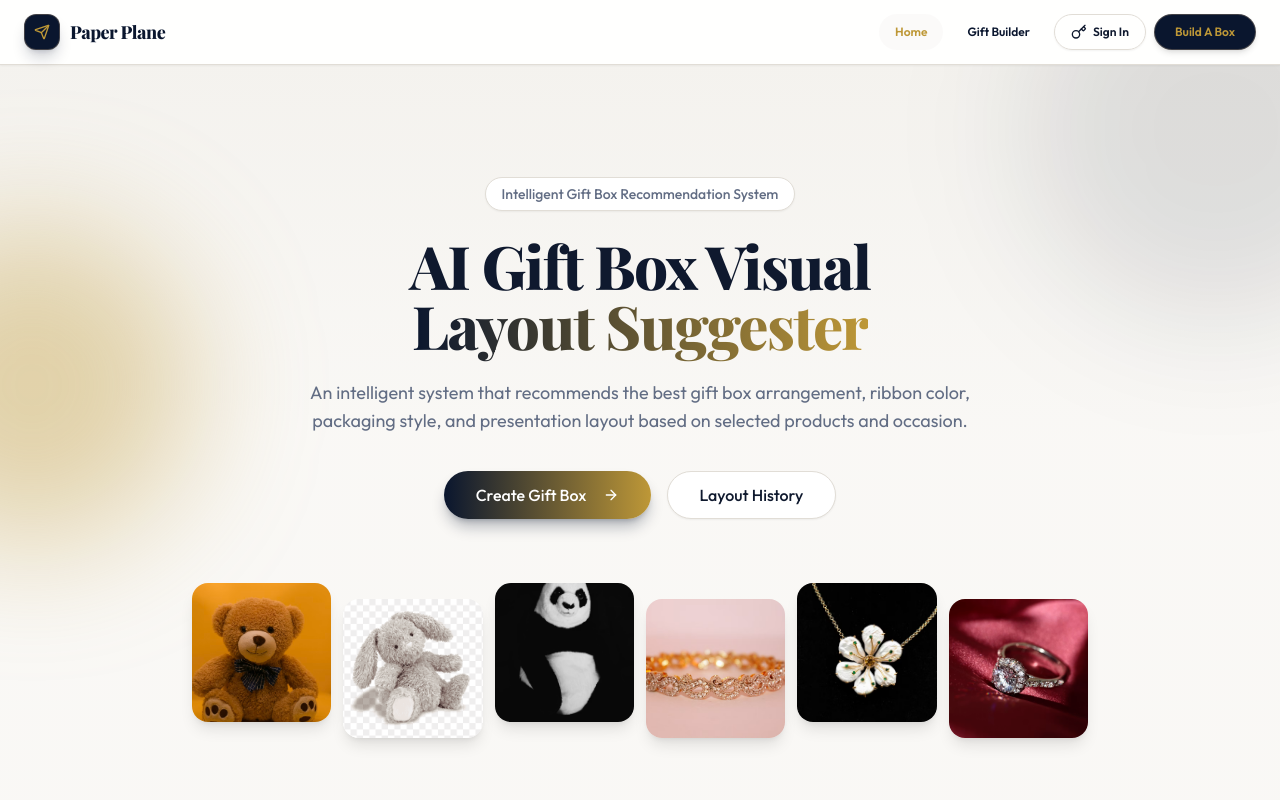
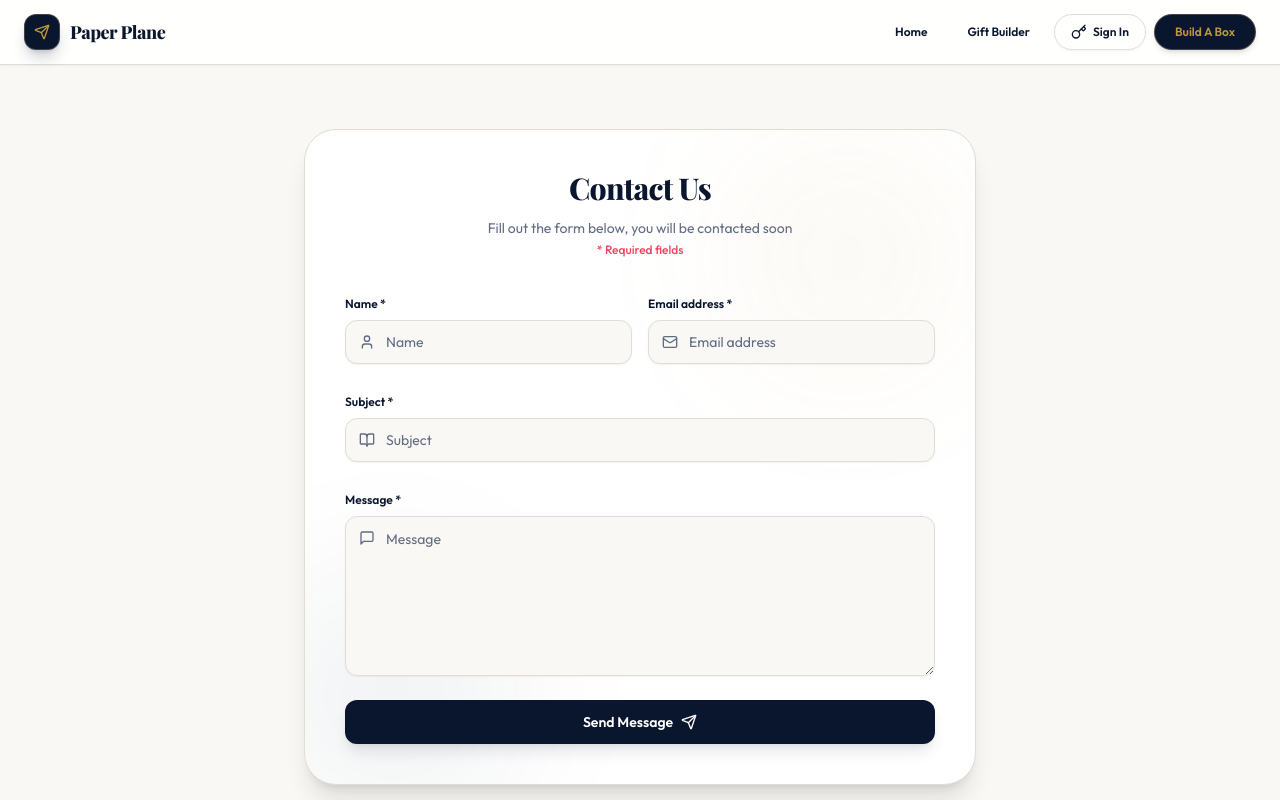
Before and after one commit to ashwitha623/ai_gift_box_visual_layout_suggester, a React (Vite) app: page /contact in a window 1280 px wide. Before the commit this address led to /. Shown: the top 800 px of the page. Built offline with nearby package versions, Linux system fonts and the light colour scheme; a web font is replaced by a local one.

Commit message:
feat: add premium Contact Us page matching specified layout and connect it in Layout footer

```diff
--- a/src/App.jsx
+++ b/src/App.jsx
@@ -24,6 +24,7 @@ import NotificationsDashboard from '@/pages/NotificationsDashboard';
 import PackagingManagement from '@/pages/PackagingManagement';
 import ReportsExports from '@/pages/ReportsExports';
 import DataAccessGate from "@/components/DataAccessGate";
+import Contact from '@/pages/Contact';
 
 function App() {
   return (
@@ -35,6 +36,7 @@ function App() {
           <Route path="/layouts" element={<Layouts />} />
           <Route path="/dashboard" element={<Dashboard />} />
           <Route path="/crm" element={<CRMCalendar />} />
+          <Route path="/contact" element={<Contact />} />
           <Route path="/corporate" element={<DataAccessGate><CorporatePortal /></DataAccessGate>} />
           <Route path="/returns" element={<ReturnsPortal />} />
           <Route path="/orders" element={<OrderTracking />} />
--- a/src/components/Layout.jsx
+++ b/src/components/Layout.jsx
@@ -262,7 +262,7 @@ export default function Layout() {
               <h4 className="text-[10px] font-extrabold tracking-widest text-[#C5A880] uppercase mb-5">Company</h4>
               <ul className="space-y-3 text-xs text-slate-400">
                 <li><Link to="/" className="hover:text-white transition-colors">About Us</Link></li>
-                <li><a href="mailto:support@paperplane.com?subject=Inquiry about Paper Plane AI Gifting" className="hover:text-white transition-colors">Contact</a></li>
+                <li><Link to="/contact" className="hover:text-white transition-colors">Contact</Link></li>
                 <li><Link to="/privacy" className="hover:text-white transition-colors">Privacy Policy</Link></li>
               </ul>
             </div>
--- /dev/null
+++ b/src/pages/Contact.jsx
@@ -0,0 +1,133 @@
+import { useState } from "react";
+import { Mail, User, BookOpen, MessageSquare, Send } from "lucide-react";
+import { Button } from "@/components/ui/button";
+import { Input } from "@/components/ui/input";
+import { Textarea } from "@/components/ui/textarea";
+import { Label } from "@/components/ui/label";
+import { useToast } from "@/components/ui/use-toast";
+
+export default function Contact() {
+  const [name, setName] = useState("");
+  const [email, setEmail] = useState("");
+  const [subject, setSubject] = useState("");
+  const [message, setMessage] = useState("");
+  const [loading, setLoading] = useState(false);
+  const { toast } = useToast();
+
+  const handleSubmit = (e) => {
+    e.preventDefault();
+    if (!name.trim() || !email.trim() || !subject.trim() || !message.trim()) {
+      toast({
+        title: "Required Fields Missing",
+        description: "Please fill out all required fields.",
+        variant: "destructive"
+      });
+      return;
+    }
+
+    setLoading(true);
+    setTimeout(() => {
+      toast({
+        title: "Message Sent Successfully!",
+        description: "Thank you for reaching out. We will contact you soon.",
+      });
+      setName("");
+      setEmail("");
+      setSubject("");
+      setMessage("");
+      setLoading(false);
+    }, 1200);
+  };
+
+  return (
+    <div className="min-h-[calc(100vh-200px)] bg-background flex flex-col items-center justify-center p-6 py-16">
+      <div className="w-full max-w-2xl bg-card border border-border rounded-[32px] p-8 sm:p-10 shadow-xl relative overflow-hidden">
+        {/* Decorative background glow */}
+        <div className="absolute top-0 right-0 w-64 h-64 bg-accent/5 rounded-full blur-3xl pointer-events-none" />
+        <div className="absolute -bottom-10 -left-10 w-64 h-64 bg-primary/5 rounded-full blur-3xl pointer-events-none" />
+
+        <div className="relative z-10">
+          <div className="text-center mb-8">
+            <h1 className="text-3xl font-extrabold font-heading text-primary tracking-tight">Contact Us</h1>
+            <p className="text-muted-foreground text-sm mt-3">
+              Fill out the form below, you will be contacted soon
+            </p>
+            <p className="text-xs text-rose-500 font-medium mt-1">
+              * Required fields
+            </p>
+          </div>
+
+          <form onSubmit={handleSubmit} className="space-y-6">
+            <div className="grid grid-cols-1 sm:grid-cols-2 gap-4">
+              <div className="space-y-1.5">
+                <Label className="font-semibold text-xs text-primary">Name *</Label>
+                <div className="relative">
+                  <User className="absolute left-3.5 top-3.5 w-4 h-4 text-muted-foreground" />
+                  <Input
+                    placeholder="Name"
+                    value={name}
+                    onChange={(e) => setName(e.target.value)}
+                    className="pl-10 rounded-xl h-11 bg-background"
+                    required
+                  />
+                </div>
+              </div>
+
+              <div className="space-y-1.5">
+                <Label className="font-semibold text-xs text-primary">Email address *</Label>
+                <div className="relative">
+                  <Mail className="absolute left-3.5 top-3.5 w-4 h-4 text-muted-foreground" />
+                  <Input
+                    type="email"
+                    placeholder="Email address"
+                    value={email}
+                    onChange={(e) => setEmail(e.target.value)}
+                    className="pl-10 rounded-xl h-11 bg-background"
+                    required
+                  />
+                </div>
+              </div>
+            </div>
+
+            <div className="space-y-1.5">
+              <Label className="font-semibold text-xs text-primary">Subject *</Label>
+              <div className="relative">
+                <BookOpen className="absolute left-3.5 top-3.5 w-4 h-4 text-muted-foreground" />
+                <Input
+                  placeholder="Subject"
+                  value={subject}
+                  onChange={(e) => setSubject(e.target.value)}
+                  className="pl-10 rounded-xl h-11 bg-background"
+                  required
+                />
+              </div>
+            </div>
+
+            <div className="space-y-1.5">
+              <Label className="font-semibold text-xs text-primary">Message *</Label>
+              <div className="relative">
+                <MessageSquare className="absolute left-3.5 top-3.5 w-4 h-4 text-muted-foreground" />
+                <Textarea
+                  placeholder="Message"
+                  value={message}
+                  onChange={(e) => setMessage(e.target.value)}
+                  className="pl-10 rounded-xl min-h-[160px] bg-background pt-3"
+                  required
+                />
+              </div>
+            </div>
+
+            <Button
+              type="submit"
+              className="w-full rounded-xl bg-primary hover:bg-primary/95 text-white font-semibold h-11 mt-4 shadow-lg shadow-primary/10 flex items-center justify-center gap-2"
+              disabled={loading}
+            >
+              {loading ? "Sending..." : "Send Message"}
+              <Send className="w-4 h-4" />
+            </Button>
+          </form>
+        </div>
+      </div>
+    </div>
+  );
+}
```
